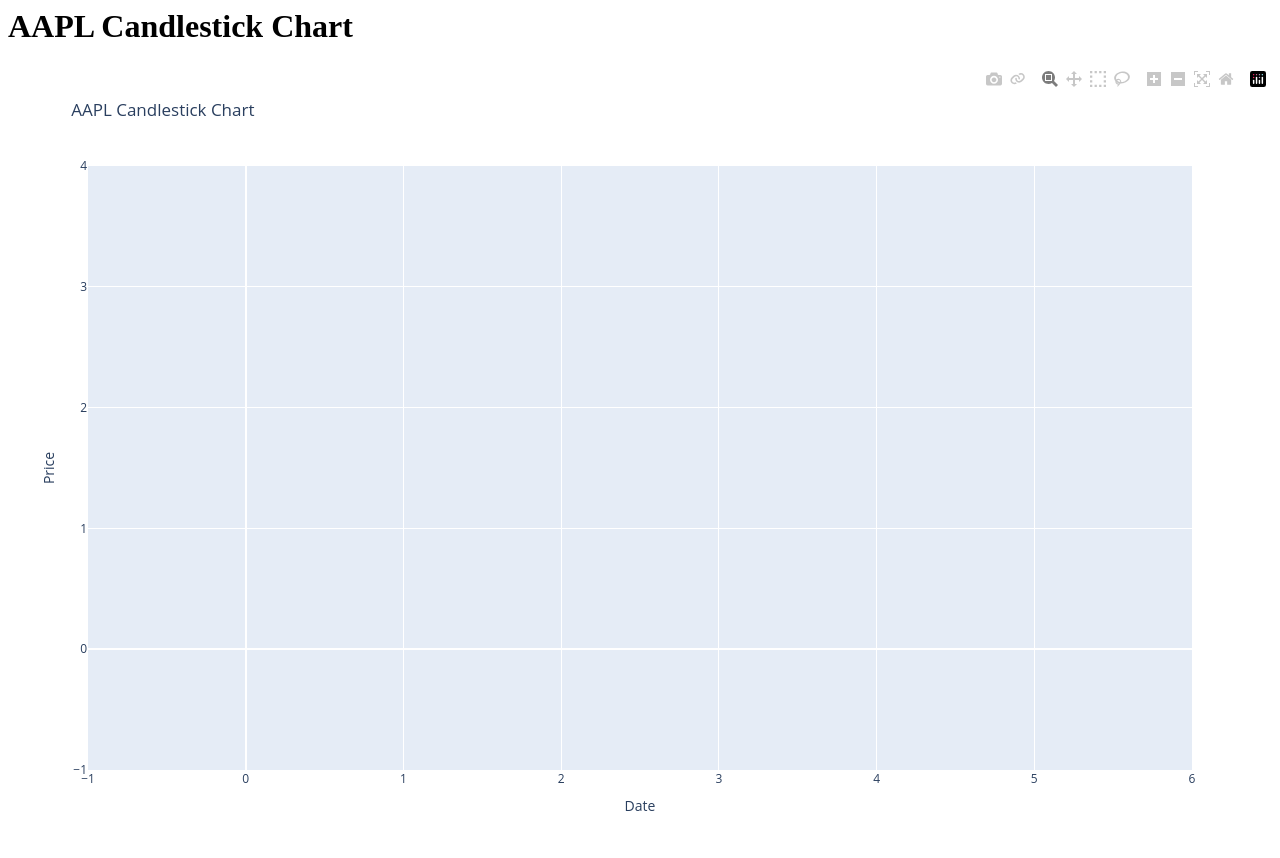
After one commit to trevorpersons/NoCodeKings, a Django app: page /financials/stock_chart/1/ in a window 1280 px wide. The commit adds this page. Run offline with Django 4.2, Linux system fonts and the light colour scheme; data that the repository does not hold is empty.

Commit message:
plotly code half working

```diff
--- /dev/null
+++ b/financials/templates/stock_chart.html
@@ -0,0 +1,4 @@
+{% block content %}
+    <h1>{{ symbol }} Candlestick Chart</h1>
+    <div>{{ chart_div|safe }}</div>
+{% endblock %}
--- a/financials/urls.py
+++ b/financials/urls.py
@@ -9,4 +9,6 @@ urlpatterns = [
 
     path('stock_info/<str:symbol>/', views.stock_info, name='stock_info_symbol'),
 
+    path('stock_chart/<str:symbol>/', views.stock_chart, name='stock_chart'),
+
 ]
--- a/financials/views.py
+++ b/financials/views.py
@@ -1,5 +1,6 @@
 from django.http import HttpResponse
 from django.shortcuts import render
+import plotly.graph_objs as go
 import requests
 
 # Create your views here.
@@ -27,3 +28,50 @@ def stock_info(request):
     }
 
     return render(request, 'stock_info.html', context)
+
+def stock_chart(request, symbol=None):
+    api_key = 'd2b1cf9beb66264ece3054788678d1b4'
+
+    if request.method == 'POST':
+        symbol = request.POST.get('symbol', 'AAPL')
+    else:
+        symbol = 'AAPL'
+
+    # Get stock price data from API
+    url = f'https://financialmodelingprep.com/api/v3/historical-price-full/{symbol}?apikey={api_key}'
+    response = requests.get(url)
+    stock_data = response.json()['historical']
+
+    # Format the data for use with plotly
+    dates = []
+    open_prices = []
+    high_prices = []
+    low_prices = []
+    close_prices = []
+    for day in stock_data:
+        dates.append(day['date'])
+        open_prices.append(day['open'])
+        high_prices.append(day['high'])
+        low_prices.append(day['low'])
+        close_prices.append(day['close'])
+    candlestick_data = go.Candlestick(
+        x=dates,
+        open=open_prices,
+        high=high_prices,
+        low=low_prices,
+        close=close_prices
+    )
+    chart_layout = go.Layout(
+        title=f"{symbol} Candlestick Chart",
+        xaxis={'title': 'Date'},
+        yaxis={'title': 'Price'}
+    )
+    chart_data = [candlestick_data]
+    chart_figure = go.Figure(data=chart_data, layout=chart_layout)
+    chart_div = chart_figure.to_html(full_html=False)
+
+    context = {
+        'symbol': symbol,
+        'chart_div': chart_div
+    }
+    return render(request, 'stock_chart.html', context)
```
Also changed, not shown: financials/templates/index2.html (line endings or trailing spaces), financials/templates/stock_info.html (line endings or trailing spaces).
